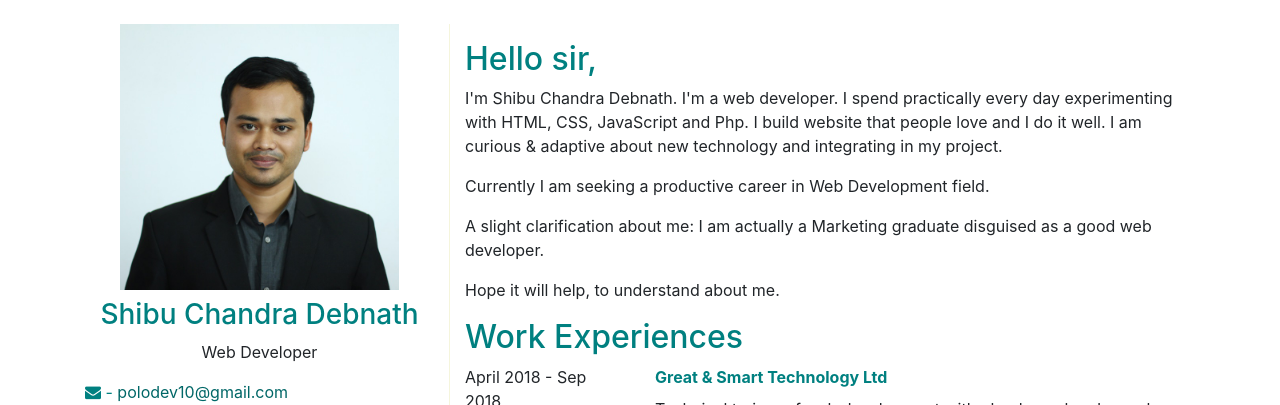
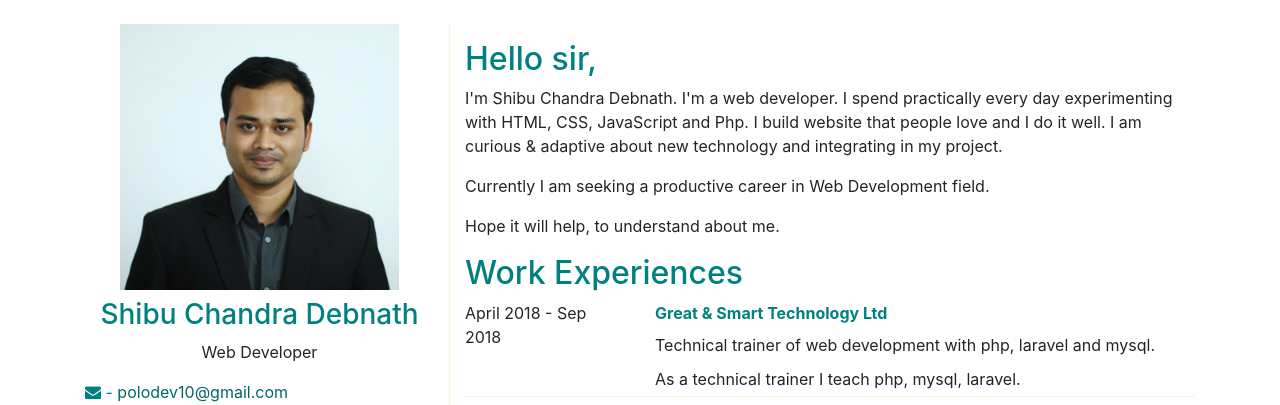
Before and after one commit to polodev/polodev.github.io, a website: page index.html in a window 1280 px wide. Shown: the top 405 px of the page. Drawn offline with Linux system fonts and the light colour scheme.

Commit message:
changed one line

```diff
--- a/index.html
+++ b/index.html
@@ -128,7 +128,7 @@
 					<h2>Hello sir,</h2>
 		      <p>I'm Shibu Chandra Debnath. I'm a web developer. I spend practically every day experimenting with HTML, CSS, JavaScript and Php. I build website that people love and I do it well. I am curious & adaptive about new technology and integrating in my project. </p>
 					<p>Currently I am seeking a productive career in Web Development field.</p>
-		      <p>A slight clarification about me: I am actually a Marketing graduate disguised as a good web developer. </p>
+		      <!-- <p>A slight clarification about me: I am actually a Marketing graduate disguised as a good web developer. </p> -->
 		      <p>Hope it will help, to understand about me.</p>
 				</section>
 
```
